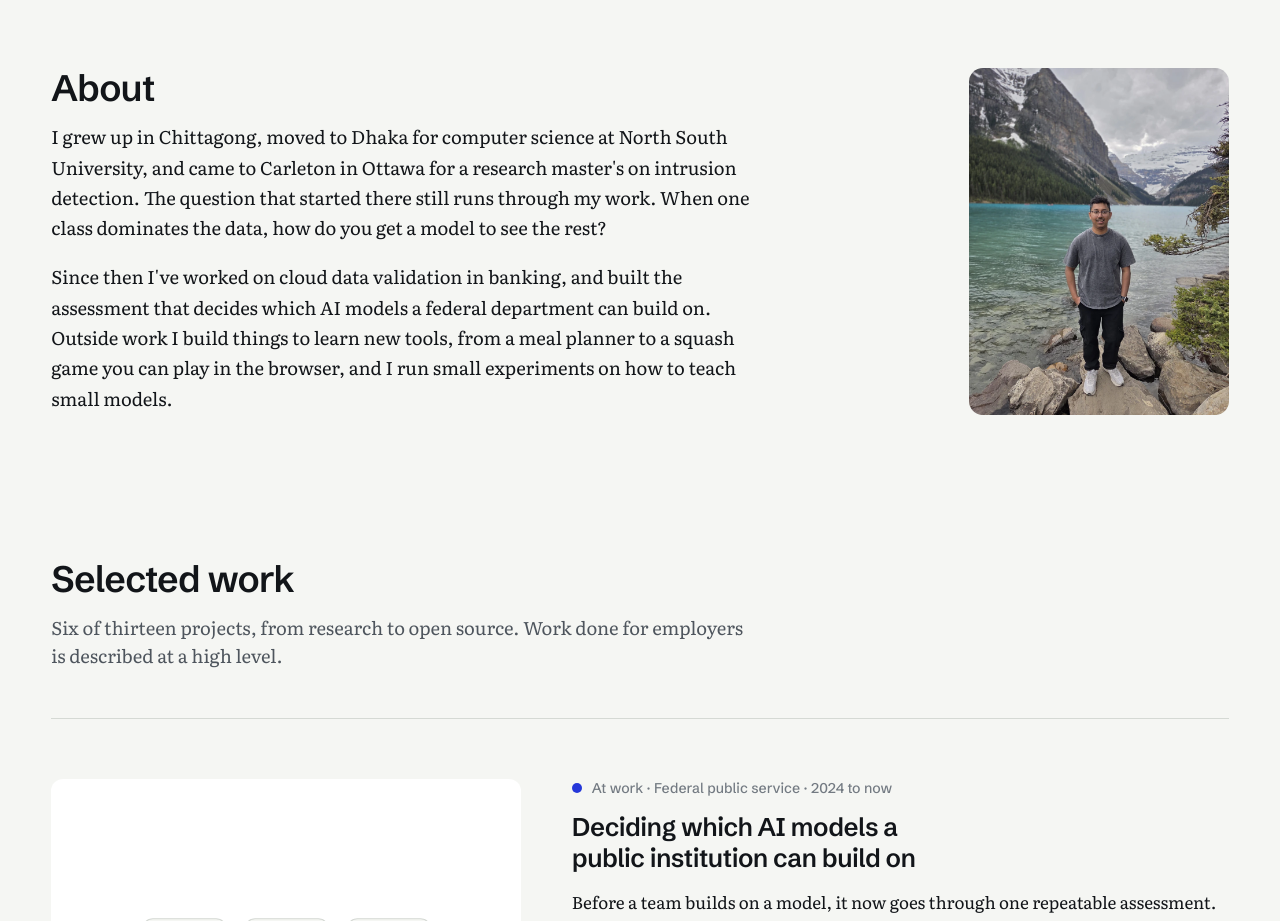
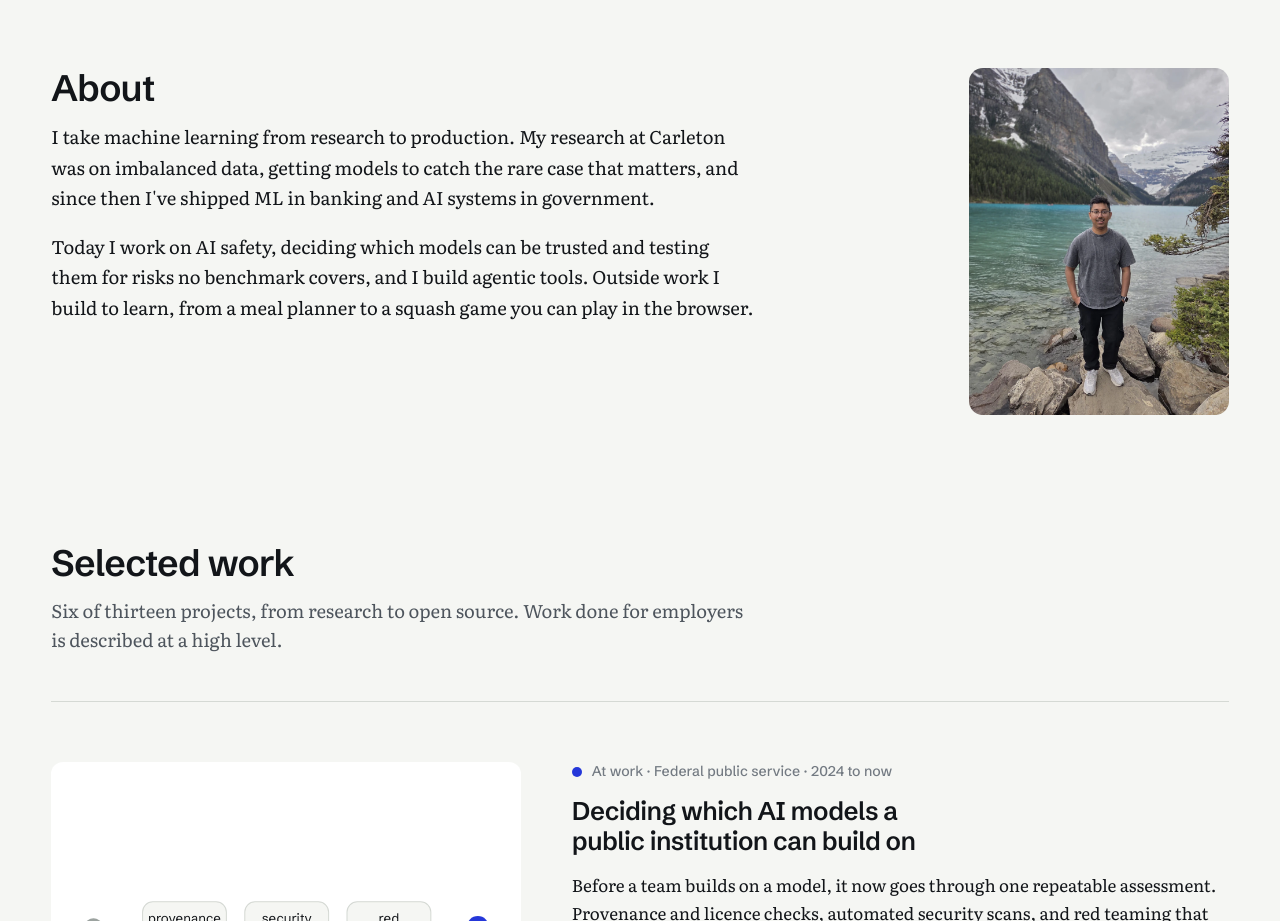
Before and after one commit to rahbarahsan/rahbarahsan.github.io, a plain HTML site: page index.html in a window 1280 px wide. Shown: the part 860-1781 px from the top of the page. Drawn offline with Linux system fonts and the light colour scheme.

Commit message:
About as a short summary

```diff
--- a/index.html
+++ b/index.html
@@ -42,8 +42,8 @@
   <div class="wrap about">
     <div>
       <h2>About</h2>
-      <p>I grew up in Chittagong, moved to Dhaka for computer science at North South University, and came to Carleton in Ottawa for a research master's on intrusion detection. The question that started there still runs through my work. When one class dominates the data, how do you get a model to see the rest?</p>
-      <p>Since then I've worked on cloud data validation in banking, and built the assessment that decides which AI models a federal department can build on. Outside work I build things to learn new tools, from a meal planner to a squash game you can play in the browser, and I run small experiments on how to teach small models.</p>
+      <p>I take machine learning from research to production. My research at Carleton was on imbalanced data, getting models to catch the rare case that matters, and since then I've shipped ML in banking and AI systems in government.</p>
+      <p>Today I work on AI safety, deciding which models can be trusted and testing them for risks no benchmark covers, and I build agentic tools. Outside work I build to learn, from a meal planner to a squash game you can play in the browser.</p>
     </div>
     <div class="me" data-protect role="img" aria-label="Rahbar Ahsan at Lake Louise" style="background-image:url(img/me.webp)"></div>
   </div>
```
